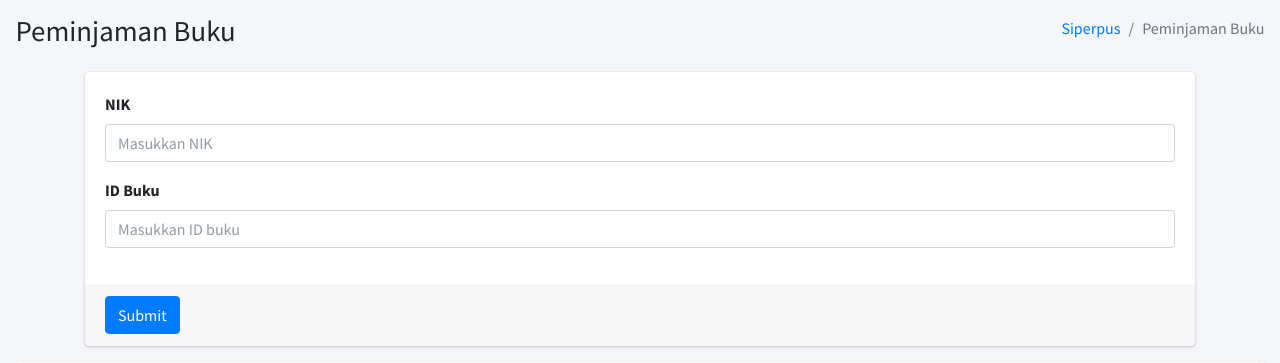
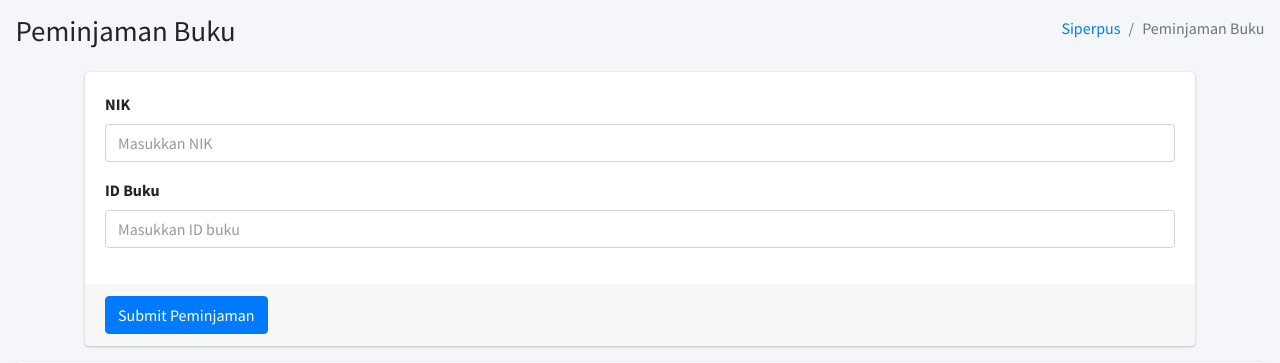
Before and after one commit to NaMLiM/Siperpus, a PHP site: page /index.php?page=borrow-book in a window 1280 px wide. Shown: the part 58-421 px from the top of the page. Run offline with PHP 8.4, Linux system fonts and the light colour scheme; the visitor is signed in with stand-in values (Sample User, id 1); data that the repository does not hold is empty; some libraries are stand-ins or nearby versions.

Commit message:
renamed button

```diff
--- a/pages/borrow-book.php
+++ b/pages/borrow-book.php
@@ -37,7 +37,7 @@
               <!-- /.card-body -->
 
               <div class="card-footer">
-                <button type="submit" class="btn btn-primary">Submit</button>
+                <button type="submit" class="btn btn-primary">Submit Peminjaman</button>
               </div>
             </form>
           </div>
```
